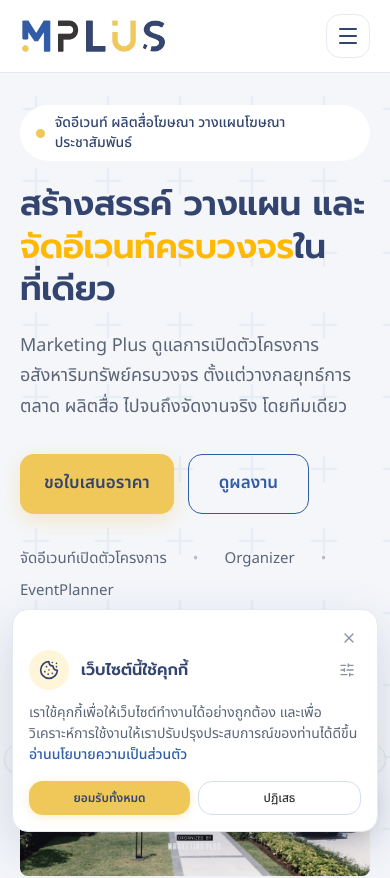
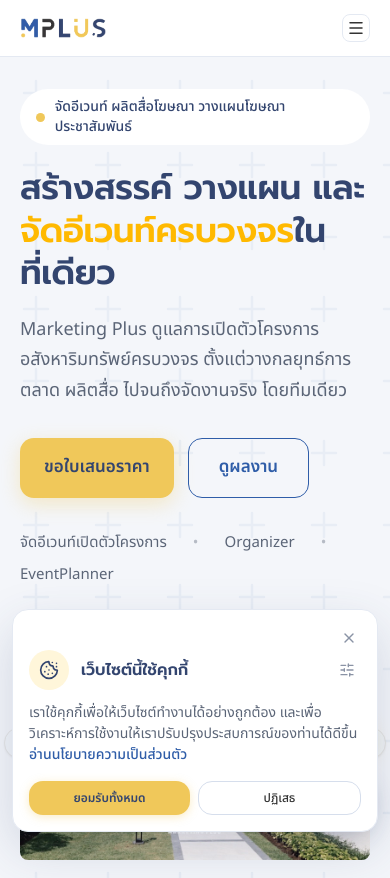
Before and after one commit to Monparty/marketing-plus, a Next.js app: page / in a window 390 px wide. Shown: the top 878 px of the page. Built offline with nearby package versions, Linux system fonts and the light colour scheme.

Commit message:
refactor: edit header.

```diff
--- a/components/process.jsx
+++ b/components/process.jsx
@@ -22,14 +22,8 @@ export function Process() {
                   {st.n}
                 </span>
                 <span className="h-px flex-1 bg-[linear-gradient(90deg,#DCE3EF,rgba(220,227,239,0))] dark:bg-[linear-gradient(90deg,#46577F,rgba(70,87,127,0))]" />
-                <span
-                  aria-hidden="true"
-                  className="font-head text-xl font-semibold text-brand-accent"
-                >
-                  +
-                </span>
+
               </div>
-
               <h3 className="mb-2 font-head text-lg font-semibold text-brand-navy dark:text-dark-ink">
                 {st.title}
               </h3>
--- a/components/site-header.jsx
+++ b/components/site-header.jsx
@@ -4,6 +4,7 @@ import { useEffect, useRef, useState } from "react";
 import Link from "next/link";
 import { Logo } from "@/components/logo";
 import { navLinks, site } from "@/lib/content";
+import { Menu } from "lucide-react";
 
 // แถบบนแบบ sticky — สีทั้งหมดอ่านจากตัวแปรธีม (--nav-*) ใน globals.css
 // เมนูเดสก์ท็อป/มือถือสลับกันที่ 900px ด้วย breakpoint `nav:` ของ Tailwind
@@ -49,7 +50,7 @@ export function SiteHeader() {
         >
             <div className="mx-auto flex max-w-[1200px] items-center gap-5 px-5 py-3.5">
                 <Link href="/#top" className="flex shrink-0 items-center">
-                    <Logo className="h-8.5 w-auto" priority />
+                    <Logo className="h-5 lg:h-8 w-auto" priority />
                 </Link>
 
                 {/* เมนูเดสก์ท็อป */}
@@ -88,12 +89,10 @@ export function SiteHeader() {
                     aria-label="เมนู"
                     aria-expanded={menuOpen}
                     aria-controls="mobile-menu"
-                    className="ml-auto flex size-11 cursor-pointer flex-col items-center justify-center gap-[5px] rounded-xl border bg-transparent nav:hidden"
+                    className="ml-auto flex size-7 cursor-pointer flex-col items-center justify-center rounded-md border bg-transparent nav:hidden"
                     style={{ borderColor: "var(--nav-border)" }}
                 >
-                    <span className="block h-0.5 w-[18px] rounded-sm" style={{ background: "var(--nav-link)" }} />
-                    <span className="block h-0.5 w-[18px] rounded-sm" style={{ background: "var(--nav-link)" }} />
-                    <span className="block h-0.5 w-[18px] rounded-sm" style={{ background: "var(--nav-link)" }} />
+                    <Menu className="size-4.5" />
                 </button>
             </div>
 
```
